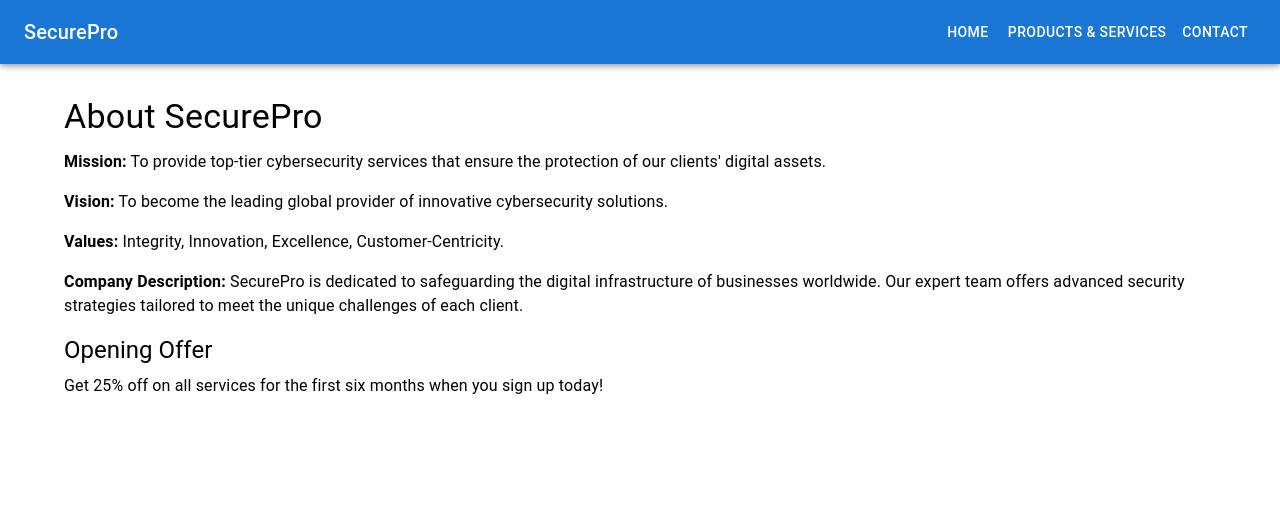
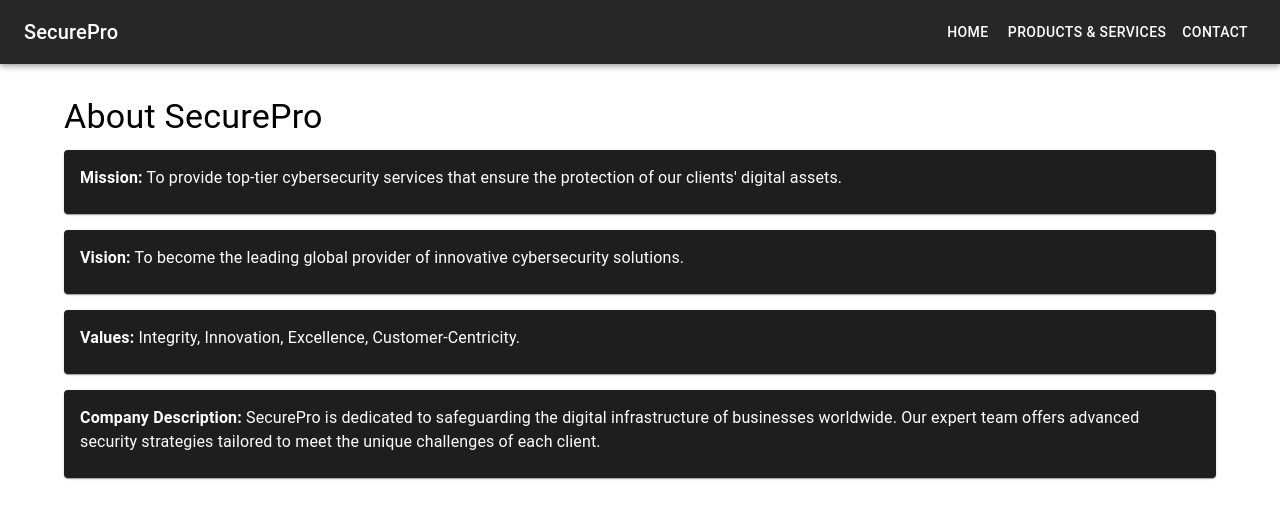
Before and after one commit to UP210878/paginawebHumberto, a React (Create React App) app: page / in a window 1280 px wide. Shown: the top 518 px of the page. Built offline with nearby package versions, Linux system fonts and the light colour scheme.

Commit message:
modo dark y home chafa

```diff
--- a/src/App.js
+++ b/src/App.js
@@ -2,12 +2,22 @@ import React from 'react';
 import { BrowserRouter as Router, Route, Routes, Link } from 'react-router-dom';
 import { AppBar, Toolbar, Typography, Button } from '@mui/material';
 import Home from './components/Home';
-import Products from './components/Products';
+import Products from './components/Products'
+import { createTheme, ThemeProvider } from '@mui/material/styles';
+
 import Contact from './components/Contact';
+
+const theme = createTheme({
+  palette: {
+    mode: 'dark',
+  },
+});
 
 function App() {
   return (
+      <ThemeProvider theme={theme}>
     <Router>
+
       <AppBar position="static">
         <Toolbar>
           <Typography variant="h6" component="div" sx={{ flexGrow: 1 }}>
@@ -24,6 +34,7 @@ function App() {
         <Route path="/contact" element={<Contact />} />
       </Routes>
     </Router>
+      </ThemeProvider>
   );
 }
 
--- a/src/components/Home.js
+++ b/src/components/Home.js
@@ -1,5 +1,15 @@
 import React from 'react';
-import { Container, Typography, Box } from '@mui/material';
+import { Container, Typography, Box, Card, CardContent } from '@mui/material';
+import { styled } from '@mui/system';
+
+const ZoomCard = styled(Card)(({ theme }) => ({
+  transition: 'transform 0.3s',
+  '&:hover': {
+    transform: 'scale(1.05)',
+  },
+}));
+
+
 
 const Home = () => {
   return (
@@ -8,24 +18,47 @@ const Home = () => {
         <Typography variant="h4" gutterBottom>
           About SecurePro
         </Typography>
-        <Typography variant="body1" paragraph>
+
+        <Box mb={2}> {/* Add margin bottom for spacing */}
+          <ZoomCard>
+            <CardContent>
+              <Typography variant="body1">
                 <strong>Mission:</strong> To provide top-tier cybersecurity services that ensure the protection of our clients' digital assets.
               </Typography>
-        <Typography variant="body1" paragraph>
+            </CardContent>
+          </ZoomCard>
+        </Box>
+
+        <Box mb={2}> {/* Add margin bottom for spacing */}
+          <ZoomCard>
+            <CardContent>
+              <Typography variant="body1">
                 <strong>Vision:</strong> To become the leading global provider of innovative cybersecurity solutions.
               </Typography>
-        <Typography variant="body1" paragraph>
+            </CardContent>
+          </ZoomCard>
+        </Box>
+
+        <Box mb={2}> {/* Add margin bottom for spacing */}
+          <ZoomCard>
+            <CardContent>
+              <Typography variant="body1">
                 <strong>Values:</strong> Integrity, Innovation, Excellence, Customer-Centricity.
               </Typography>
-        <Typography variant="body1" paragraph>
+            </CardContent>
+          </ZoomCard>
+        </Box>
+
+        <Box mb={2}> {/* Add margin bottom for spacing */}
+          <ZoomCard>
+            <CardContent>
+              <Typography variant="body1">
                 <strong>Company Description:</strong> SecurePro is dedicated to safeguarding the digital infrastructure of businesses worldwide. Our expert team offers advanced security strategies tailored to meet the unique challenges of each client.
               </Typography>
-        <Typography variant="h5" gutterBottom>
-          Opening Offer
-        </Typography>
-        <Typography variant="body1" paragraph>
-          Get 25% off on all services for the first six months when you sign up today!
-        </Typography>
+            </CardContent>
+          </ZoomCard>
+        </Box>
+
       </Box>
     </Container>
   );
--- a/src/components/Products.js
+++ b/src/components/Products.js
@@ -3,8 +3,8 @@ import { Container, Typography, Grid, Card, CardContent } from '@mui/material';
 
 const Products = () => {
   return (
-    <Container>
-      <Typography variant="h4" gutterBottom>
+    <Container >
+      <Typography variant="h4" gutterBottom my={4}>
         Our Products & Services
       </Typography>
       <Grid container spacing={4}>
```
Lines whose indentation alone changed are shown as unchanged.
